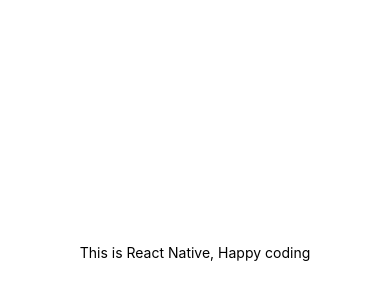
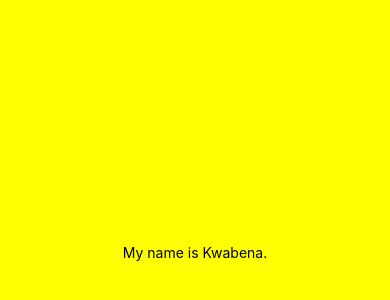
Before and after one commit to Cyberkid-30/rn, a React Native app: screen / in a window 390 px wide. Shown: the part 170-470 px from the top of the page. Built offline with nearby package versions, Linux system fonts and the light colour scheme.

Commit message:
changed background color

```diff
--- a/App.js
+++ b/App.js
@@ -4,7 +4,7 @@
 export default function App() {
   return (
     <View style={styles.container}>
-      <Text>This is React Native, Happy coding</Text>
+      <Text>My name is Kwabena.</Text>
       <StatusBar style="auto" />
     </View>
   );
@@ -13,7 +13,7 @@
 const styles = StyleSheet.create({
   container: {
     flex: 1,
-    backgroundColor: "#fff",
+    backgroundColor: "yellow",
     alignItems: "center",
     justifyContent: "center",
   },
```
